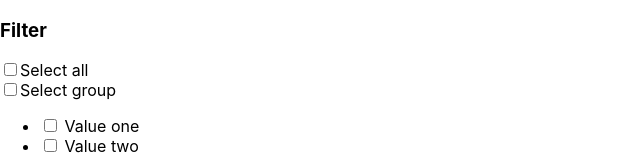
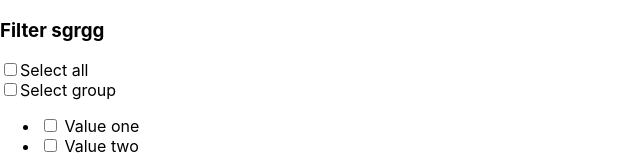
Before and after one commit to TrainingReact/FilterProject, a React (Create React App) app: page / in a window 1280 px wide. Shown: the top 160 px of the page, without its empty margins (0-640 px from the left). Built offline with nearby package versions, Linux system fonts and the light colour scheme.

Commit message:
ultima prova :)

```diff
--- a/src/components/Filter.js
+++ b/src/components/Filter.js
@@ -6,7 +6,7 @@ import { DATA } from "../data/Data"; */
 export default function Filter() {
   return (
     <div className="filter">
-      <h3>Filter</h3>
+      <h3>Filter sgrgg</h3>
       <FilterHeader />
       <FilterBody />
       {/* <ButtonProva variant={"primary"} children={"prova storybook"} data={DATA} /> */}
```
